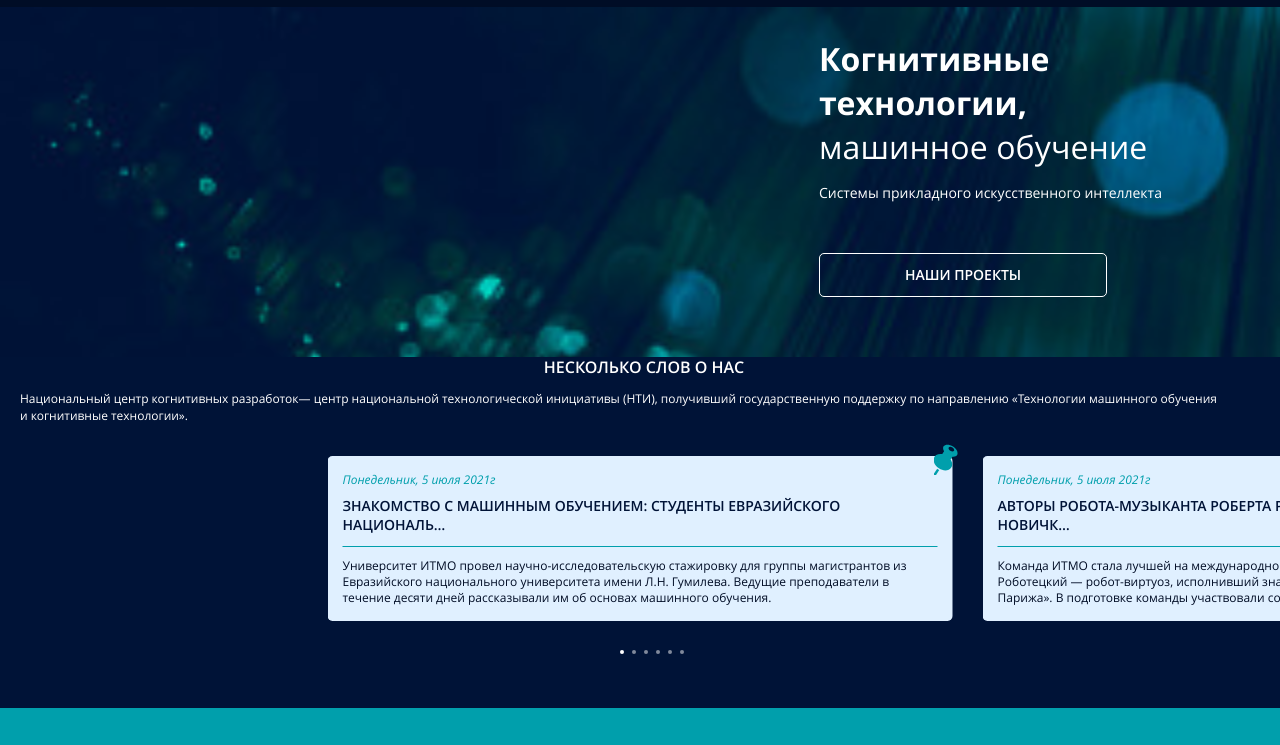
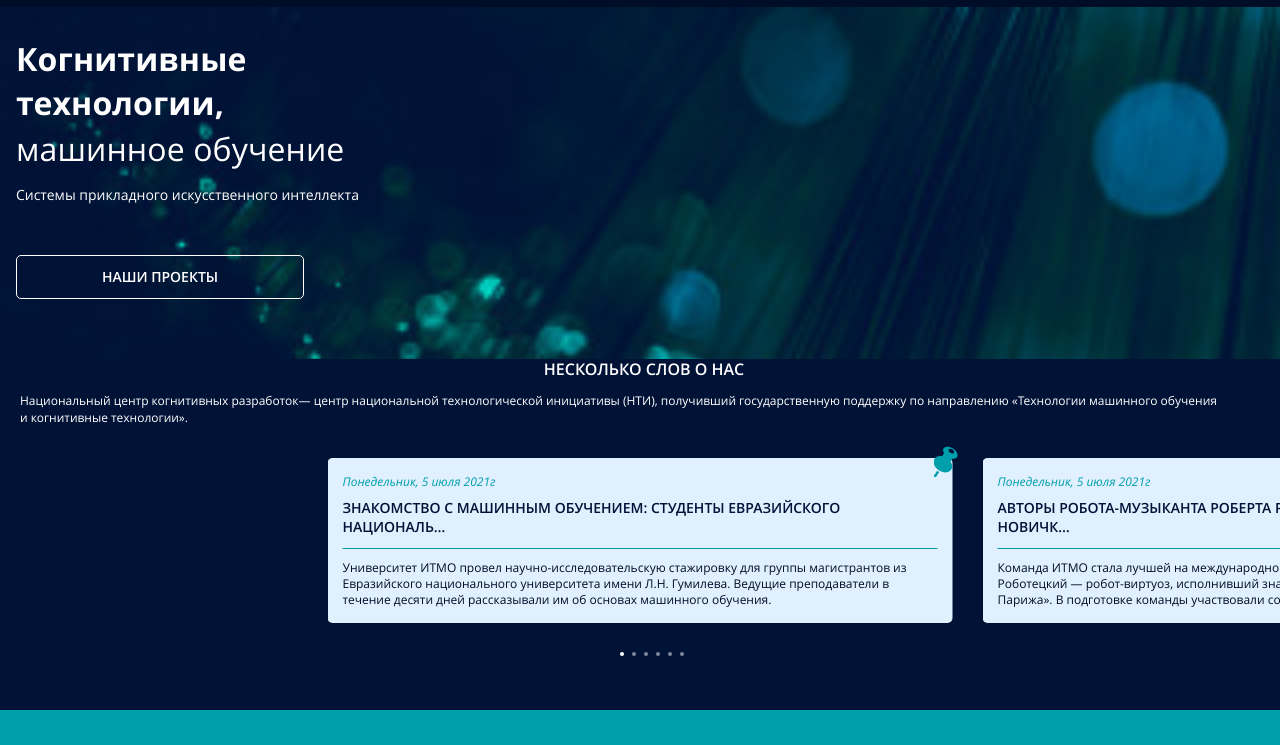
Before and after one commit to AndreyArkhp/ITMO-landing, a plain HTML site: page index.html in a window 1280 px wide. Shown: the part 37-782 px from the top of the page. Drawn offline with nearby package versions, Linux system fonts and the light colour scheme.

Commit message:
fix: delete unnecessary div

```diff
--- a/blocks/technologies.css
+++ b/blocks/technologies.css
@@ -7,35 +7,33 @@
 }
 .technologies__container{
     width: 100%;
-    position: relative;
     background-image: url("../images/background-mobile.jpg");
     background-size: cover;
     background-repeat: no-repeat;
-    display: flex;
-    justify-content: end;
+    overflow: auto;
+    padding-bottom: 60px;
 }
-.technologies__content{
-    padding: 30px 16px 60px;
-    max-width: 445px;
-}
+
 .technologies__title{
-    margin:0;
+    margin:30px auto 0 16px;
     font-style: normal;
     font-weight: 700;
     font-size: 32px;
     line-height: 1.37;
     letter-spacing: 0.1px;
+    max-width: 445px;
 }
 .technologies__subtitle{
-    margin:0;
+    margin:2px auto 0 16px;
     font-style: normal;
     font-weight: 400;
     font-size: 32px;
     line-height: 1.37;
     letter-spacing: 0.1px;
+    max-width: 445px;
 }
 .technologies__text{
-    margin: 16px 0 0;
+    margin: 16px 16px 0;
     font-style: normal;
     font-weight: 400;
     font-size: 14px;
@@ -45,7 +43,7 @@
     width: 100%;
     height: 44px;
     max-width: 288px;
-    margin: 50px 0 0;
+    margin: 50px 16px 0;
     outline: none;
     background-color: transparent;
     font-style: normal;
--- a/index.html
+++ b/index.html
@@ -47,12 +47,10 @@
     <main class="main">
       <section class="technologies">
         <div class="technologies__container">
-          <div class="technologies__content">
             <h1 class="technologies__title">Когнитивные технологии,</h1>
             <h2 class="technologies__subtitle">машинное обучение</h2>
             <p class="technologies__text">Системы прикладного искусственного интеллекта</p>
             <a href="#" class="technologies__link">Наши проекты</a>
-          </div>
         </div>
       </section>
       <section class="about">
```
